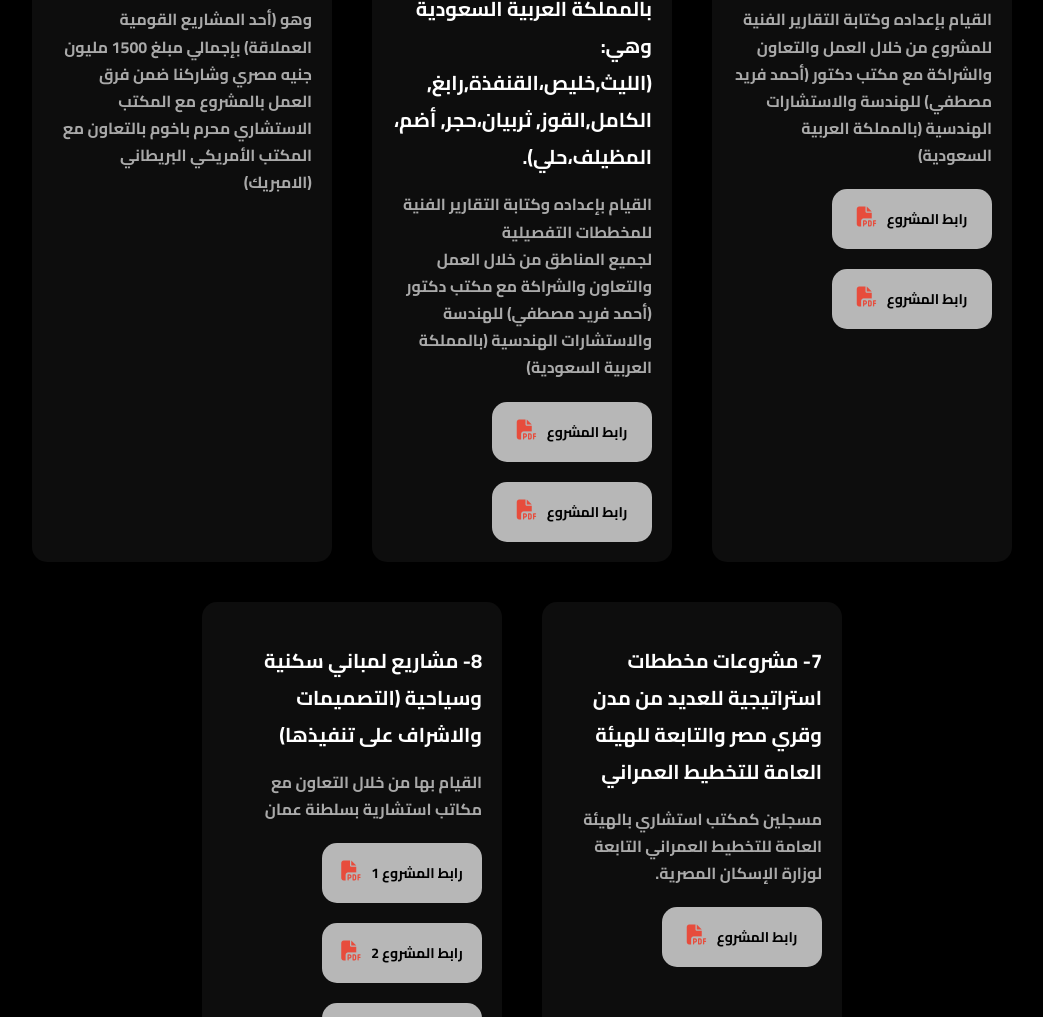
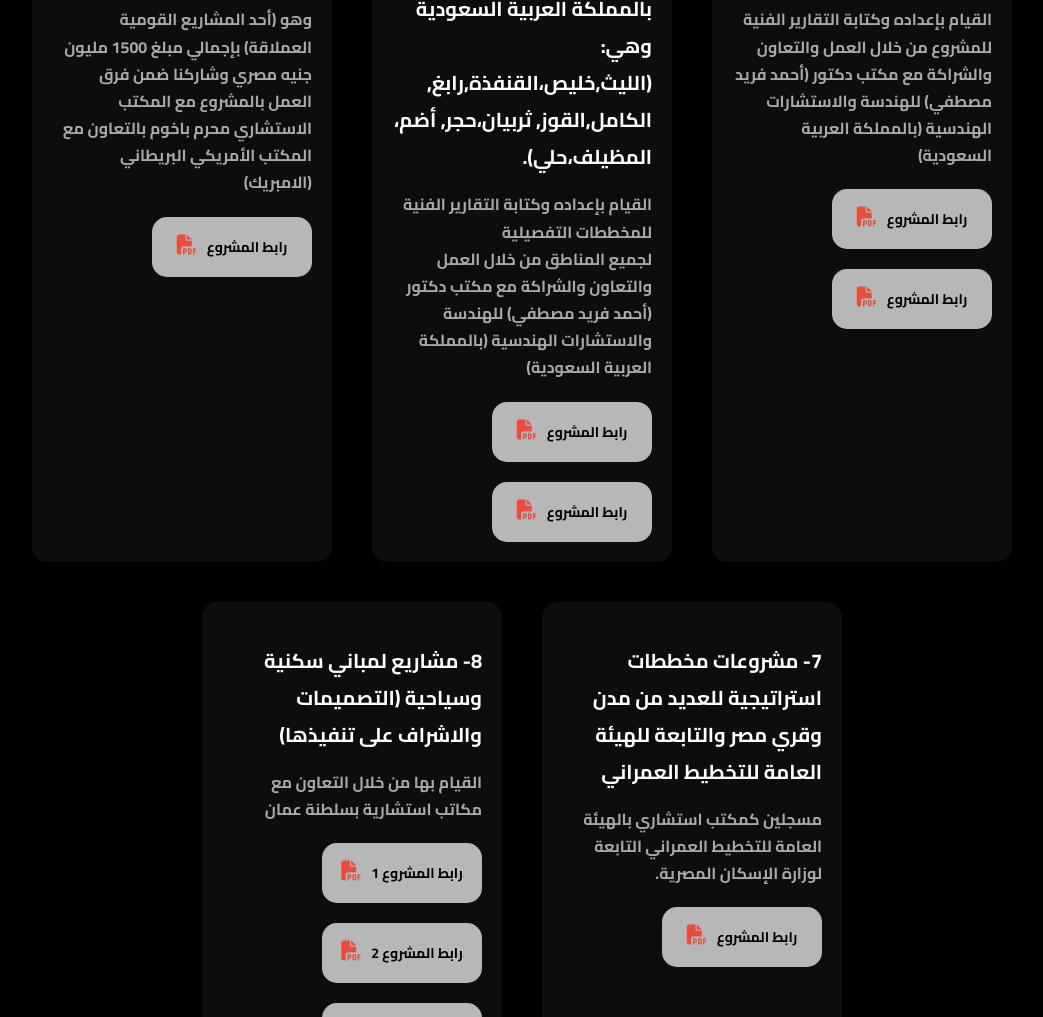
Before and after one commit to Anasaskar/khaledaskar, a plain HTML site: page projects.html in a window 1280 px wide. Shown: the part 832-1849 px from the top of the page, without its empty margins (118-1161 px from the left). Drawn offline with nearby package versions, Linux system fonts and the light colour scheme.

Commit message:
Update projects.html

```diff
--- a/projects.html
+++ b/projects.html
@@ -155,6 +155,14 @@
                 العمل بالمشروع مع المكتب الاستشاري
                محرم باخوم بالتعاون مع المكتب الأمريكي البريطاني (الامبريك)
             </p>
+            <div class="card" id="card">
+                <a href="https://drive.google.com/file/d/1AlZJQwfMpGaDdNk6m_CuvcqIbEi7Pntf/view?usp=drivesdk" target="_blank">
+                    رابط المشروع <br>
+                </a>
+                <a class="pdf" href="https://drive.google.com/file/d/1AlZJQwfMpGaDdNk6m_CuvcqIbEi7Pntf/view?usp=drivesdk" target="_blank">
+                    <i class="fas fa-file-pdf"></i>
+                </a>
+            </div>
         </div>
         <div class="project">
             <h3>7- مشروعات مخططات استراتيجية للعديد من مدن وقري مصر والتابعة للهيئة العامة للتخطيط العمراني</h3>
```
